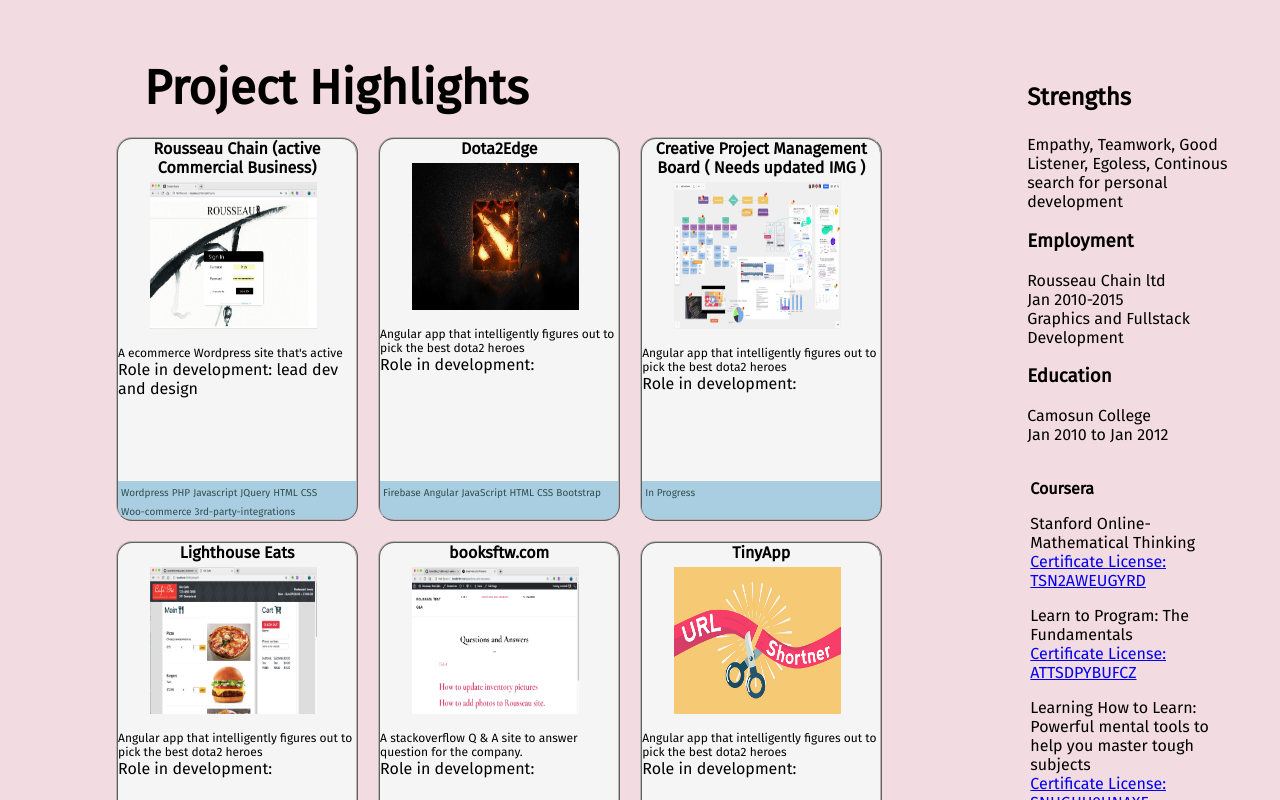
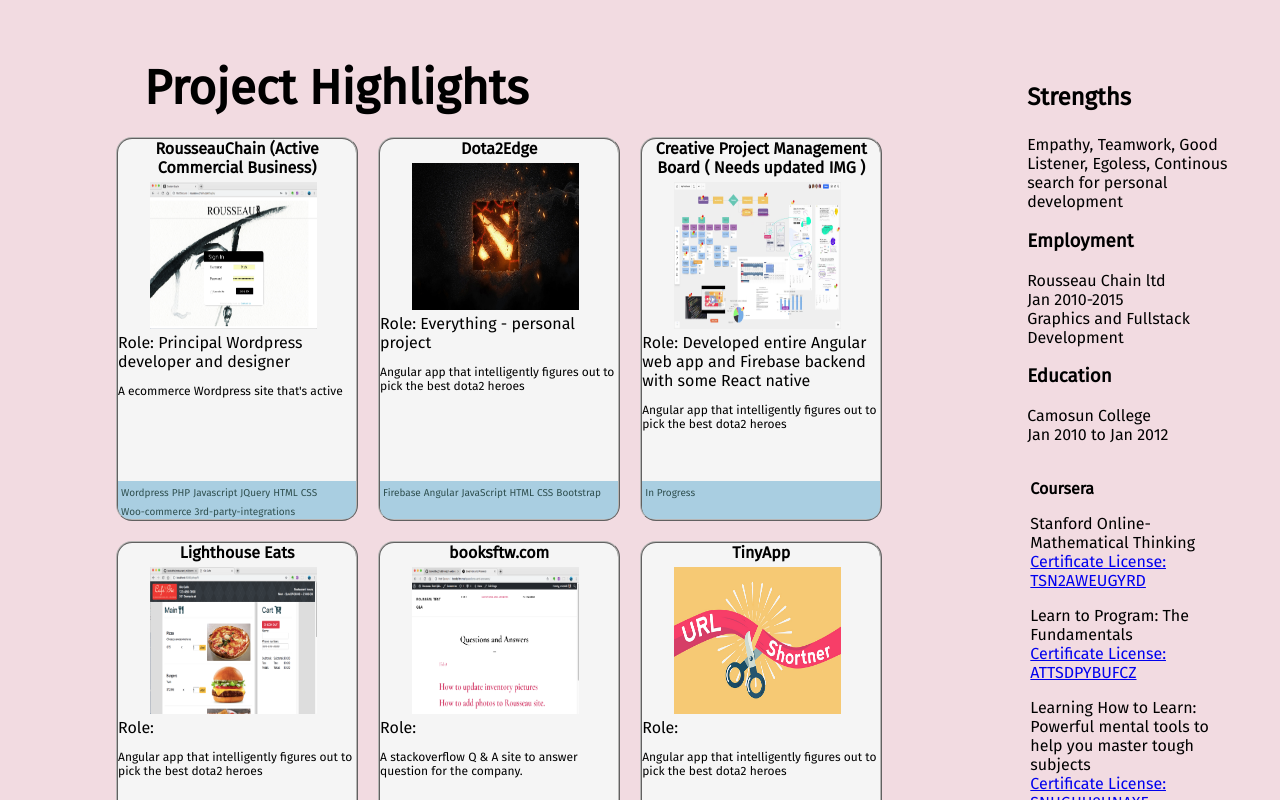
Before and after one commit to booksftw/SPA-Resume, an Angular app: page / in a window 1280 px wide. Shown: the part 1960-2760 px from the top of the page. Built offline with nearby package versions, Linux system fonts and the light colour scheme; a web font is replaced by a local one.

Commit message:
entering role values

```diff
--- a/src/app/resume-professional/resume-professional.component.html
+++ b/src/app/resume-professional/resume-professional.component.html
@@ -12,8 +12,8 @@
         <div class="grid-item" (click)="onProjectClick(project)" appGithubLinkStyle>
           <h1 class='grid-item-header'>{{project.title}}</h1>
           <img class='grid-img-item' src="{{project.imgsrc}}" alt="resume project img">
+          <p class="grid-role">Role: {{project.role_in_project}}</p>
           <p class='grid-description-item'>{{project.description}}</p>
-          <p class="grid-role">Role in development: {{project.role_in_project}}</p>
           <span class="languages_used">
               <p *ngFor="let lang of project.languages_used">{{lang}}</p>
             </span>
@@ -25,8 +25,8 @@
         <div class="grid-item" (click)="onProjectClick(project)">
           <h1 class='grid-item-header'>{{project.title}}</h1>
           <img class='grid-img-item' src="{{project.imgsrc}}" alt="resume project img">
+          <p class="grid-role">Role: {{project.role_in_project}}</p>
           <p class='grid-description-item'>{{project.description}}</p>
-          <p class="grid-role">Role in development: {{project.role_in_project}}</p>
           <span class="languages_used">
             <p *ngFor="let lang of project.languages_used">{{lang}}</p>
           </span>
--- a/src/app/resume-professional/resume-professional.component.ts
+++ b/src/app/resume-professional/resume-professional.component.ts
@@ -17,26 +17,26 @@
 
     this.projects.push(
       {
-        title: 'Rousseau Chain (active Commercial Business)',
+        title: 'RousseauChain (Active Commercial Business)',
         imgsrc: '/assets/images/projects/rousseauchaincom_img.png',
-        description: "A ecommerce Wordpress site that's active ",
-        role_in_project: 'lead dev and design',
+        description: 'A ecommerce Wordpress site that\'s active ',
+        role_in_project: 'Principal Wordpress developer and designer',
         github_link: '',
-        languages_used: ['Wordpress', 'PHP' ,'Javascript', 'JQuery', 'HTML', 'CSS', 'Woo-commerce', '3rd-party-integrations']
+        languages_used: ['Wordpress', 'PHP' , 'Javascript', 'JQuery', 'HTML', 'CSS', 'Woo-commerce', '3rd-party-integrations']
       },
       {
         title: 'Dota2Edge',
         imgsrc: '/assets/images/dota2-wallpaper.jpg',
         description: 'Angular app that intelligently figures out to pick the best dota2 heroes',
-        role_in_project: '',
+        role_in_project: 'Everything - personal project',
         github_link: 'https://github.com/booksftw/dota-2-edge',
-        languages_used: ['Firebase','Angular', 'JavaScript', 'HTML', 'CSS', 'Bootstrap']
+        languages_used: ['Firebase', 'Angular', 'JavaScript', 'HTML', 'CSS', 'Bootstrap']
       },
       {
         title: 'Creative Project Management Board ( Needs updated IMG )',
         imgsrc: '/assets/images/projects/realtimeboard_img.jpg',
         description: 'Angular app that intelligently figures out to pick the best dota2 heroes',
-        role_in_project: '',
+        role_in_project: 'Developed entire Angular web app and Firebase backend with some React native',
         github_link: '',
         languages_used: ['In Progress']
       },
```
